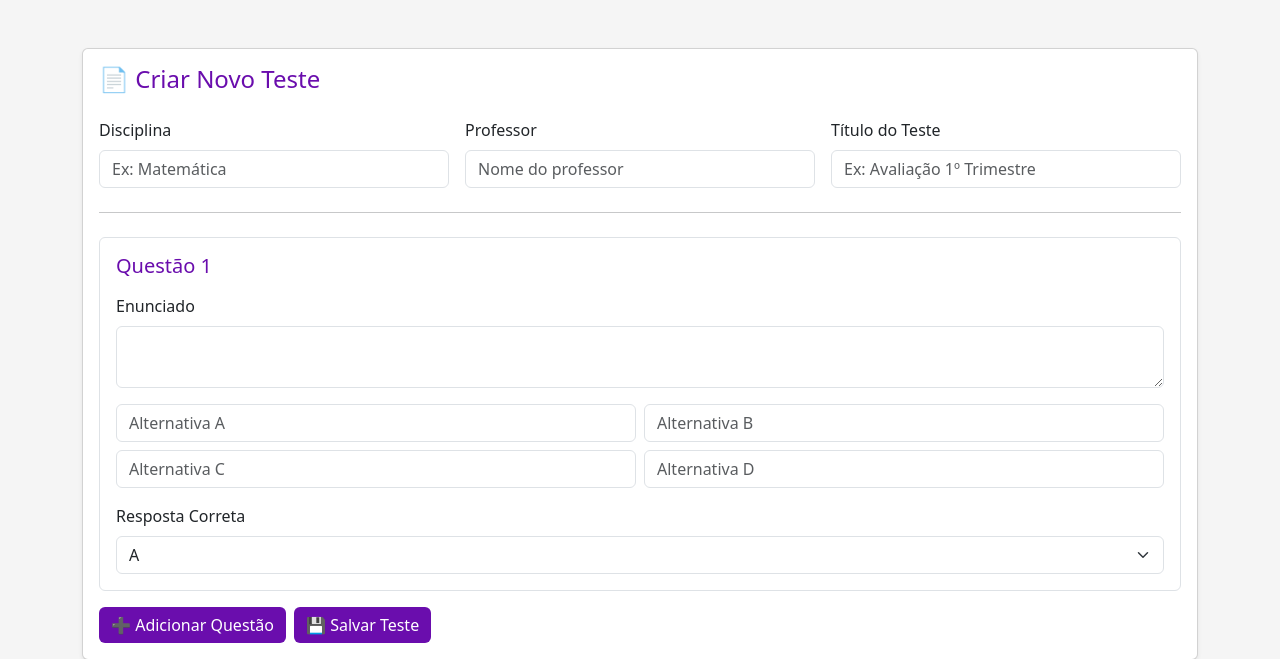
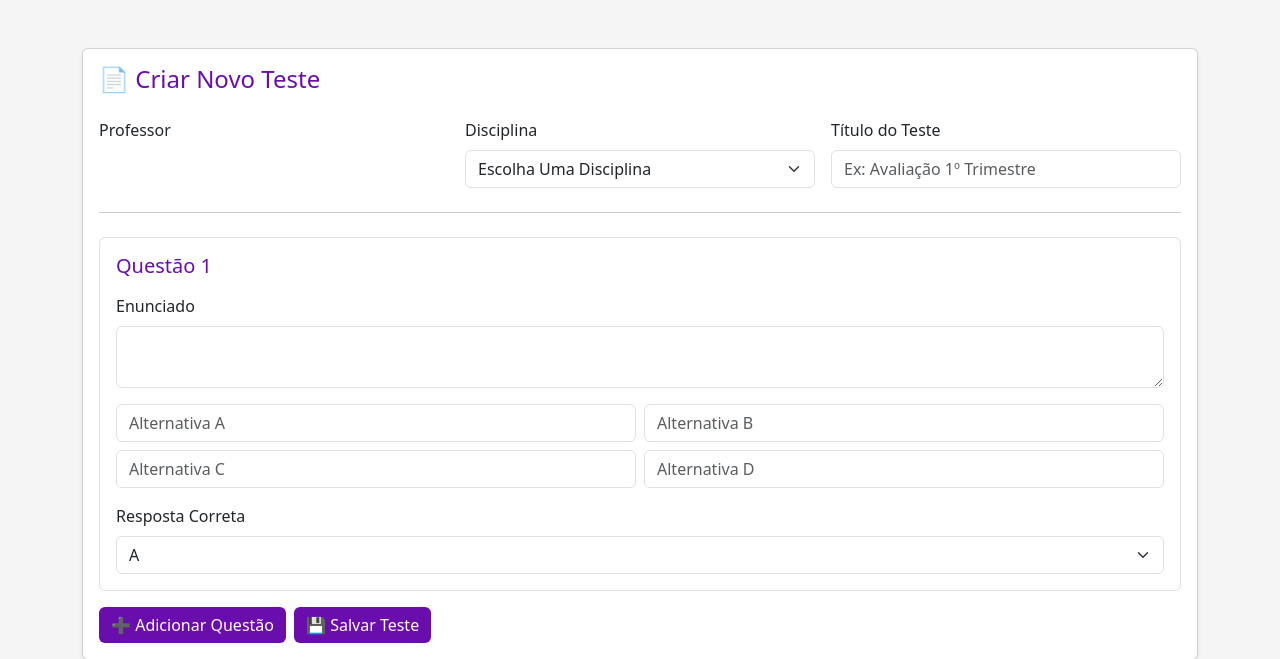
Before and after one commit to K4U4ZINHO/WILLKADASA-SCHOOL, a Python web app: template templates/criar_teste.html in a window 1280 px wide. Shown: the part 50-709 px from the top of the page. Run offline with Jinja, Linux system fonts and the light colour scheme; the template is opened without the code that fills it, so the values that code supplies are empty.

Commit message:
Criação da pagina criar_teste

```diff
--- /dev/null
+++ b/static/criar_teste.css
@@ -0,0 +1,25 @@
+:root {
+    --roxo: #6a0dad;
+}
+
+body {
+    background-color: #f5f5f5;
+}
+
+.bg-roxo {
+    background-color: var(--roxo) !important;
+}
+
+.text-roxo {
+    color: var(--roxo);
+}
+
+.btn-roxo {
+    background-color: var(--roxo);
+    color: #fff;
+    border: none;
+}
+
+.btn-roxo:hover {
+    background-color: #5a0bb5;
+}
--- a/templates/criar_teste.html
+++ b/templates/criar_teste.html
@@ -8,33 +8,9 @@
     <!-- Bootstrap CSS -->
     <link href="https://cdn.jsdelivr.net/npm/bootstrap@5.3.2/dist/css/bootstrap.min.css" rel="stylesheet">
 
-  <style>
-    :root {
-      --roxo: #6a0dad;
-    }
+    <!-- Custom CSS -->
+    <link rel="stylesheet" href="/static/criar_teste.css">
 
-    body {
-      background-color: #f5f5f5;
-    }
-
-    .bg-roxo {
-      background-color: var(--roxo) !important;
-    }
-
-    .text-roxo {
-      color: var(--roxo);
-    }
-
-    .btn-roxo {
-      background-color: var(--roxo);
-      color: #fff;
-      border: none;
-    }
-
-    .btn-roxo:hover {
-      background-color: #5a0bb5;
-    }
-  </style>
 </head>
 <body>
 
@@ -47,31 +23,31 @@
     <div class="container my-5">
         <div class="card shadow-sm">
             <div class="card-body">
+                <h4 class="text-roxo mb-4">📄 Criar Novo Teste</h4>
+                <div class="row g-3">
 
-      <h4 class="text-roxo mb-4">📄 Criar Novo Teste</h4>
-
-      <div class="row g-3">
                     <div class="col-md-4">
-          <label class="form-label">Disciplina</label>
-          <input type="text" class="form-control" placeholder="Ex: Matemática">
+                        <label class="form-label">Professor</label>
+                        <label class="form-label"></label>
                     </div>
 
                     <div class="col-md-4">
-          <label class="form-label">Professor</label>
-          <input type="text" class="form-control" placeholder="Nome do professor">
+                        <label class="form-label">Disciplina</label>
+                        <select class="form-select">
+                            <option>Escolha Uma Disciplina</option>
+                        </select>
                     </div>
 
                     <div class="col-md-4">
                         <label class="form-label">Título do Teste</label>
                         <input type="text" class="form-control" placeholder="Ex: Avaliação 1º Trimestre">
                     </div>
+
                 </div>
+                <hr class="my-4">
+                <div class="border rounded p-3 mb-3">
 
-      <hr class="my-4">
-
-      <div class="border rounded p-3 mb-3">
                     <h5 class="text-roxo">Questão 1</h5>
-
                     <label class="form-label mt-2">Enunciado</label>
                     <textarea class="form-control" rows="2"></textarea>
 
@@ -79,24 +55,29 @@
                         <div class="col-md-6">
                             <input class="form-control" placeholder="Alternativa A">
                         </div>
+
                         <div class="col-md-6">
                             <input class="form-control" placeholder="Alternativa B">
                         </div>
+
                         <div class="col-md-6">
                             <input class="form-control" placeholder="Alternativa C">
                         </div>
+
                         <div class="col-md-6">
                             <input class="form-control" placeholder="Alternativa D">
                         </div>
+
                     </div>
+                    <label class="form-label mt-3">Resposta Correta</label>
 
-        <label class="form-label mt-3">Resposta Correta</label>
                     <select class="form-select">
                         <option>A</option>
                         <option>B</option>
                         <option>C</option>
                         <option>D</option>
                     </select>
+
                 </div>
 
                 <div class="d-flex gap-2">
@@ -107,6 +88,5 @@
             </div>
         </div>
     </div>
-
 </body>
 </html>
```
Lines whose indentation alone changed are shown as unchanged.
